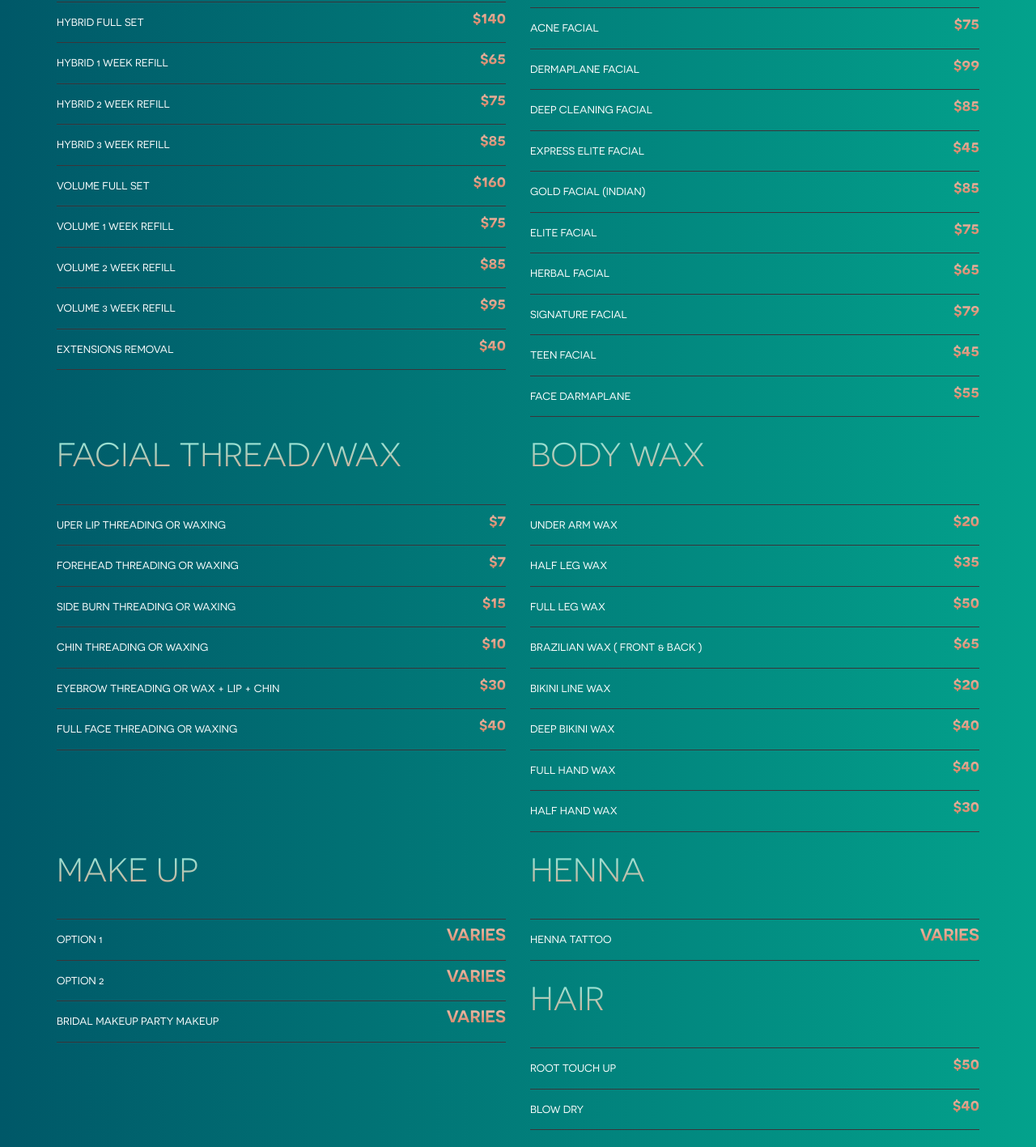
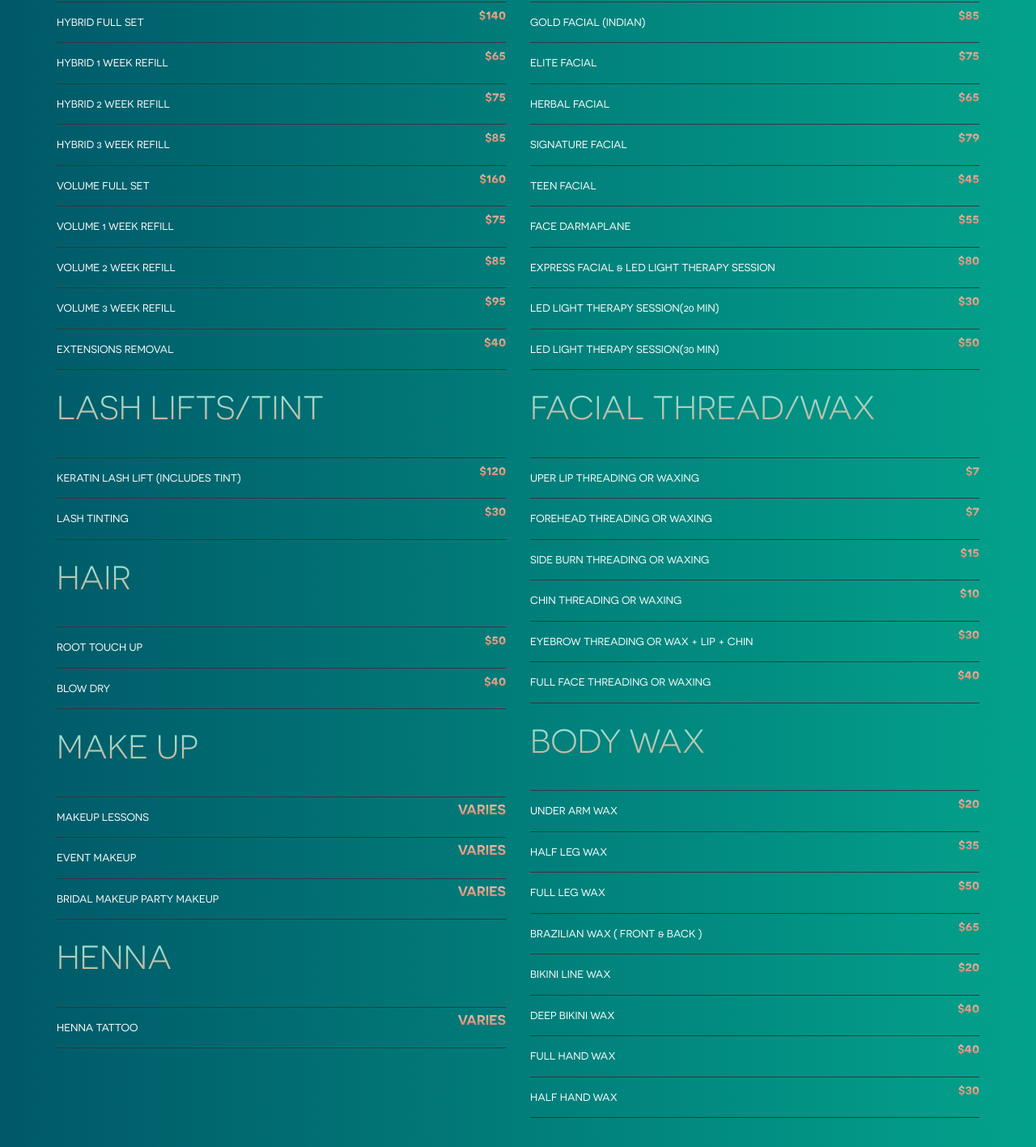
Before and after one commit to alyfahmad/brows_by_lina, a plain HTML site: page service.html in a window 1280 px wide. Shown: the part 1700-3117 px from the top of the page at 81% size. Drawn offline with Linux system fonts and the light colour scheme.

Commit message:
Service Changes 2/28/24

```diff
--- a/service.html
+++ b/service.html
@@ -204,13 +204,13 @@
                     <li>Eyebrow tint<span class="price">$30</span></li>
                     <li>
                       Eyebrow threading or waxing & tint<span class="price"
-                        >$45</span
+                        >$40</span
                       >
                     </li>
                     <li>
-                      Eyebrow threading or wax + brow tint+ lash tint<span
+                      Eyebrow threading or wax+brow tint + lash tint<span
                         class="price"
-                        >$70</span
+                        >$80</span
                       >
                     </li>
                     <li>
@@ -220,8 +220,13 @@
                       >
                     </li>
                     <li>
-                      Eyebrow threading or wax & lip<span class="price"
+                      Eyebrow threading or wax & upperlip<span class="price"
                         >$21</span
+                      >
+                    </li>
+                    <li>
+                      Eyebrow threading or wax & upperlip + lowerlip<span class="price"
+                        >$25</span
                       >
                     </li>
                   </ul>
@@ -282,20 +287,46 @@
                     <li>Extensions removal<span class="price">$40</span></li>
                   </ul>
                 </div>
-              </div>
-              <div class="col-md-6">
                 <div class="price-list">
                   <h2 class="section-title">Lash lifts/tint</h2>
                   <ul class="prices">
                     <li>
                       Keratin lash lift (includes tint)<span class="price"
-                        >$100</span
+                        >$120</span
                       >
                     </li>
                     <li>Lash tinting<span class="price">$30</span></li>
                   </ul>
                 </div>
+                <div class="price-list">
+                  <h2 class="section-title">Hair</h2>
+                  <ul class="prices">
+                    <li>Root touch up<span class="price">$50</span></li>
+                    <li>Blow Dry<span class="price">$40</span></li>
+                  </ul>
+                </div>
+                <div class="price-list">
+                  <h2 class="section-title">Make up</h2>
+                  <ul class="prices">
+                    <li>Makeup Lessons<span class="price">Varies</span></li>
+                    <li>Event Makeup<span class="price">Varies</span></li>
+                    <li>
+                      Bridal makeup party makeup<span class="price"
+                        >Varies</span
+                      >
+                    </li>
+                  </ul>
+                </div>
+                <div class="price-list">
+                  <h2 class="section-title">Henna</h2>
+                  <ul class="prices">
+                    <li>Henna tattoo<span class="price">Varies</span></li>
+                  </ul>
+                </div>
               </div>
+              <!-- <div class="col-md-6">
+
+              </div> -->
 
               <div class="col-md-6">
                 <div class="price-list">
@@ -311,6 +342,9 @@
                     <li>Signature Facial<span class="price">$79</span></li>
                     <li>Teen Facial<span class="price">$45</span></li>
                     <li>Face Darmaplane<span class="price">$55</span></li>
+                    <li>Express facial & led light therapy session<span class="price">$80</span></li>
+                    <li>led light therapy session(20 min)<span class="price">$30</span></li>
+                    <li>led light therapy session(30 min)<span class="price">$50</span></li>
                   </ul>
                 </div>
               </div>
@@ -364,37 +398,15 @@
                   </ul>
                 </div>
               </div>
-              <div class="col-md-6">
-                <div class="price-list">
-                  <h2 class="section-title">Make up</h2>
-                  <ul class="prices">
-                    <li>option 1<span class="price">Varies</span></li>
-                    <li>option 2<span class="price">Varies</span></li>
-                    <li>
-                      Bridal makeup party makeup<span class="price"
-                        >Varies</span
-                      >
-                    </li>
-                  </ul>
-                </div>
-              </div>
-              <div class="col-md-6">
-                <div class="price-list">
-                  <h2 class="section-title">Henna</h2>
-                  <ul class="prices">
-                    <li>Henna tattoo<span class="price">Varies</span></li>
-                  </ul>
-                </div>
-              </div>
-              <div class="col-md-6">
-                <div class="price-list">
-                  <h2 class="section-title">Hair</h2>
-                  <ul class="prices">
-                    <li>Root touch up<span class="price">$50</span></li>
-                    <li>Blow Dry<span class="price">$40</span></li>
-                  </ul>
-                </div>
-              </div>
+              <!-- <div class="col-md-6">
+
+              </div> -->
+              <!-- <div class="col-md-6">
+
+              </div> -->
+              <!-- <div class="col-md-6">
+
+              </div> -->
             </div>
           </div>
           <div
--- a/style.css
+++ b/style.css
@@ -1021,7 +1021,7 @@ form textarea {
 }
 .prices li .price {
   float: right;
-  font-size: calc(1px + 2.5vh);
+  font-size: calc(1px + 2vh);
   font-weight: 600;
   background-image: -webkit-linear-gradient(90deg, #cc7250, #f7d0c2);
   -webkit-background-clip: text;
```
